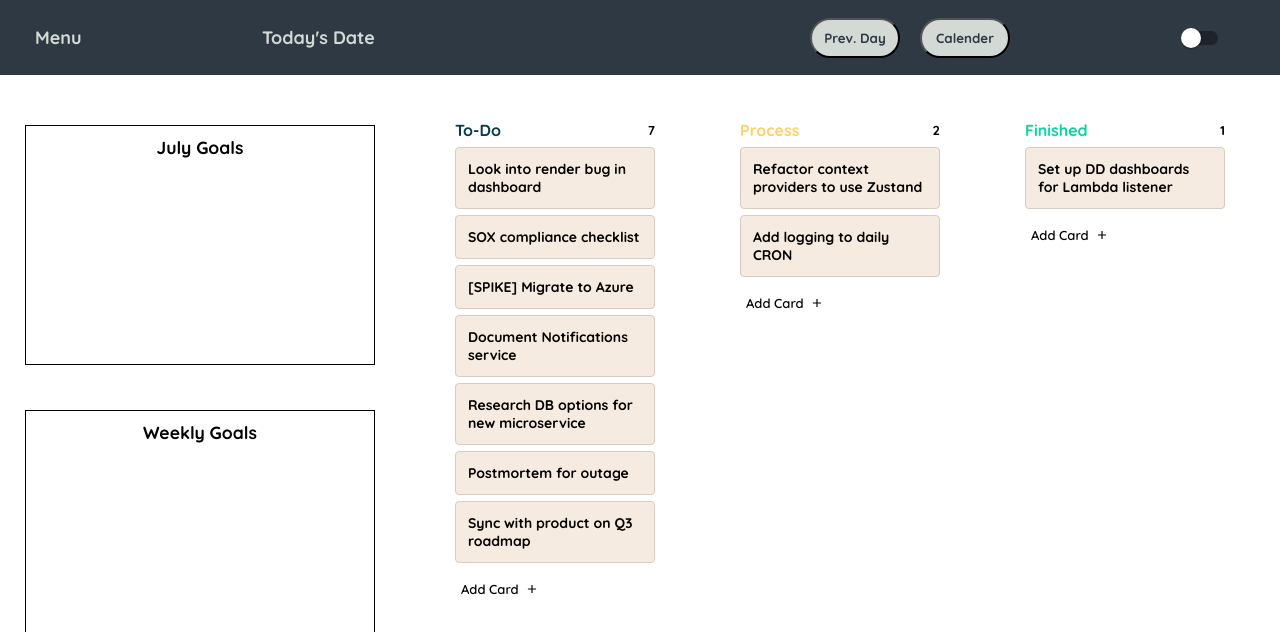
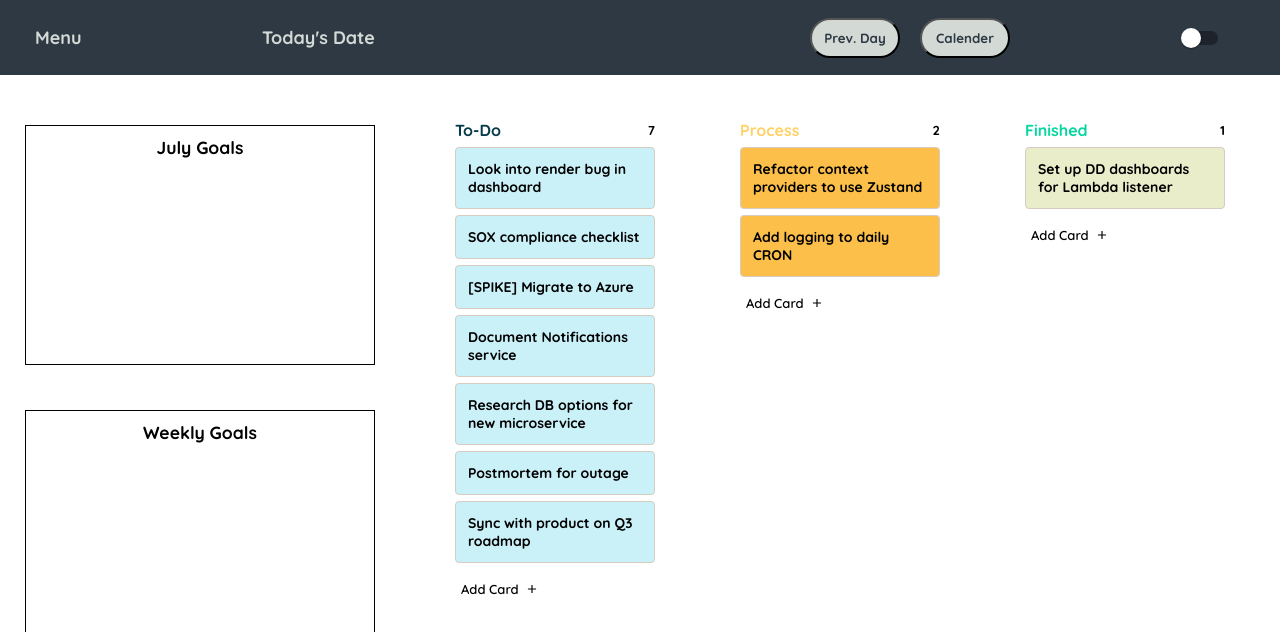
Before and after one commit to cerengulten/todo-website, a React (Create React App) app: page / in a window 1280 px wide. Shown: the top 632 px of the page. Built offline with nearby package versions, Linux system fonts and the light colour scheme.

Commit message:
solve cursor problem & update column-card colors

```diff
--- a/src/components/Todo.css
+++ b/src/components/Todo.css
@@ -52,11 +52,19 @@
   border-width: 1.2px;
   border-radius: 4px;
   border-color: #d6ccc2;
-  background-color: #f5ebe0;
   padding: 12px;
 }
 .card-container:active{
   cursor: grabbing;
+}
+.card-container.todo{
+  background-color: #caf0f8;
+}
+.card-container.process{
+  background-color: #fcbf49;
+}
+.card-container.done{
+  background-color: #e9edc9;
 }
 
 .drop-indicator{
@@ -77,7 +85,7 @@
   font-size: small;
   font-weight: 600;
   color: black;
-  background-color: #FFFFFF;
+  background-color: transparent;
   border: none;
 }
 .new-task{
@@ -98,6 +106,15 @@
 }
 .new-task:focus{
   outline: 0;
+}
+.new-task.todo{
+  background-color: #caf0f8;
+}
+.new-task.process{
+  background-color: #fcbf49;
+}
+.new-task.done{
+  background-color: #e9edc9;
 }
 .space-buttons{
   margin-top: 6px;
--- a/src/components/Todo.js
+++ b/src/components/Todo.js
@@ -61,25 +61,31 @@ const Column = ({title, headingColor, cards, column, setCards}) =>{
     });
   };
 
-  const getNearestIndicator = (e,indicators) => {
-    const DISTANCE_OFFSET = 100;
+  const getNearestIndicator = (e, indicators) => {
+
+    // Get the midpoint of the element being dragged
+    const draggingRect = e.target.getBoundingClientRect();
+    const draggingMidpoint = draggingRect.top + draggingRect.height / 2;
+
+    // Find the closest indicator based on the distance to the midpoint
     const el = indicators.reduce(
-      (closest, child) =>{
+      (closest, child) => {
         const box = child.getBoundingClientRect();
-        const offset = e.clientY - (box.top - DISTANCE_OFFSET);
+        const midpoint = box.top + box.height / 2;
+        const offset = draggingMidpoint - midpoint;
 
-        if ( offset < 0 && offset > closest.offset) {
-          return {offset: offset, element: child};
-        } else{
+        if (Math.abs(offset) < Math.abs(closest.offset)) {
+          return { offset: offset, element: child };
+        } else {
           return closest;
         }
       },
       {
-        offset: Number.NEGATIVE_INFINITY,
-        element: indicators[indicators.length-1],
+        offset: Number.POSITIVE_INFINITY,
+        element: indicators[indicators.length - 1],
       }
+    );
 
-    );
     return el;
   };
 
@@ -161,7 +167,7 @@ const Card = ({title, id, column, handleDragStart}) =>{
           layoutId = {id}
           draggable = 'true'
           onDragStart={(e) => handleDragStart(e, {title,id,column})}
-          className='card-container'>
+          className={`card-container ${column}`}>
           <p className='card-content'>{title}</p>
       </motion.div>
 
@@ -209,7 +215,7 @@ const AddCard = ({column, setCards}) =>{
             onChange={(e) => setText(e.target.value)}
             autoFocus
             placeholder='Add new task...'
-            className='new-task'/>
+            className={`new-task ${column}`}/>
           <div className='space-buttons'>
             <button
               onClick={() => setAdding(false)}
```
